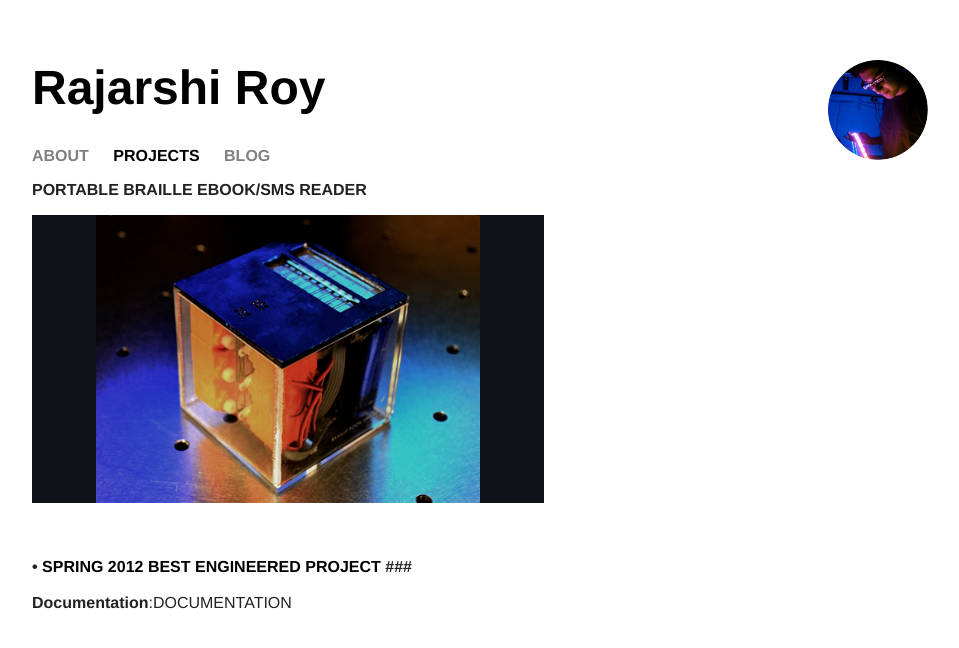
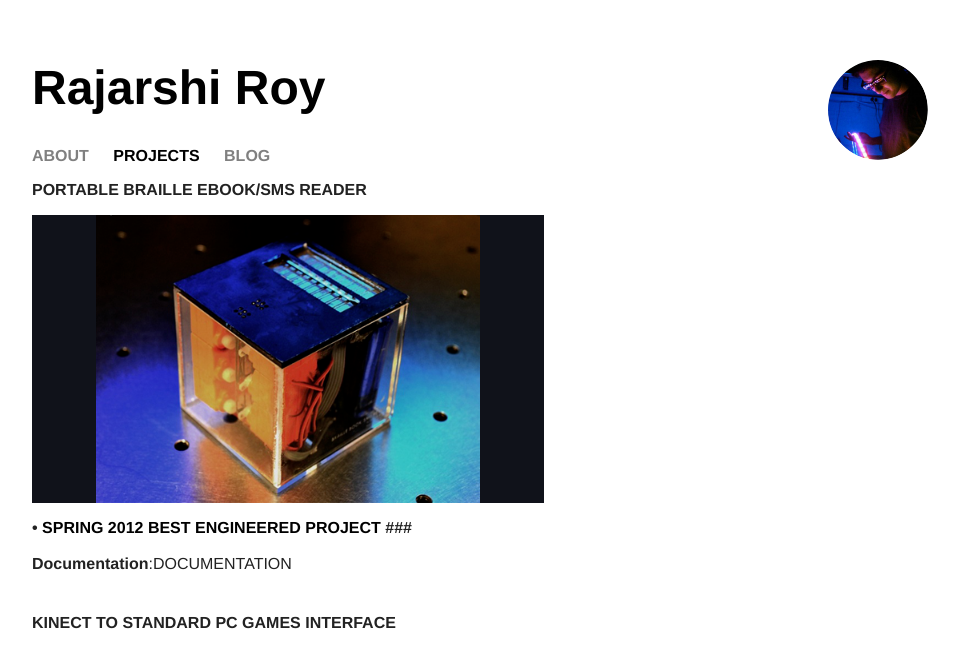
Before and after one commit to rajarshiroy/rajarshiroy.github.io, a Jekyll site: the page built from projects/index.html, in a window 1280 px wide. Shown: the top 648 px of the page, without its empty margins (160-1119 px from the left). Built offline with Jekyll 4.4.1, drawn with Linux system fonts in a browser that asks for light colours; grey boxes are pictures that could not be loaded.

Commit message:
Update index.html

```diff
--- a/projects/index.html
+++ b/projects/index.html
@@ -3,7 +3,7 @@
 title: Projects
 ---
 ### PORTABLE BRAILLE EBOOK/SMS READER ###
-<div style="width:512px;height:288px;background-color:#10121a;"><img src="/projects/content/braille.png" style="height:100%; width:100%; object-fit:contain"></div><br/>
+<div style="width:512px;height:288px;background-color:#10121a;"><img src="/projects/content/braille.png" style="height:100%; width:100%; object-fit:contain"></div>
 ### &#8226; [SPRING 2012 BEST ENGINEERED PROJECT](https://courses.engr.illinois.edu/ece445/hall-of-fame.asp) ###<br/>
 **Documentation**:DOCUMENTATION<br/>
  <br/>
```
